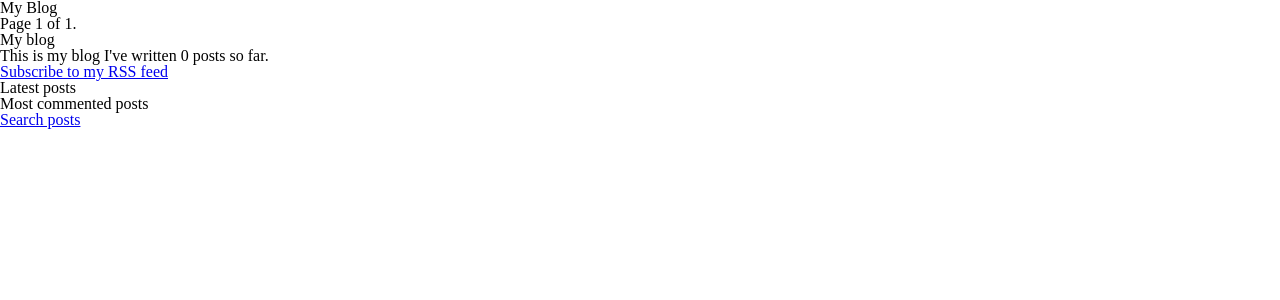
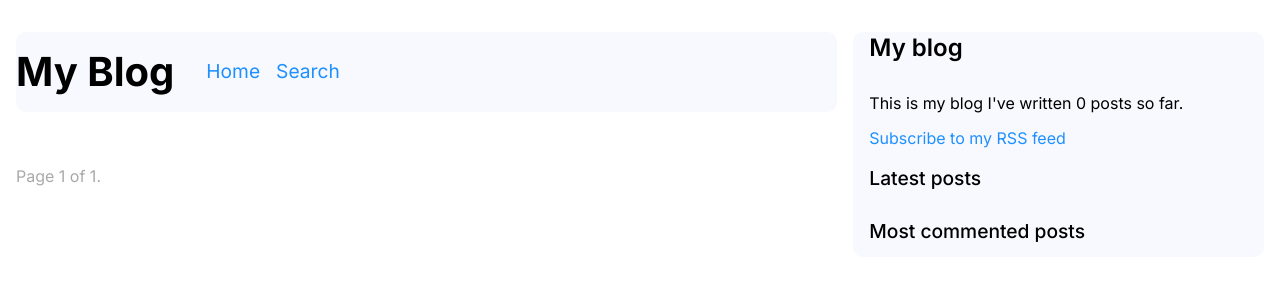
Before and after one commit to coderustle/django-blogapp, a Django app: page / in a window 1280 px wide. Shown: the top 300 px of the page. Run offline with Django 4.2, Linux system fonts and the light colour scheme; data that the repository does not hold is empty.

Commit message:
Update blog list style

```diff
--- a/blog/static/css/blog.css
+++ b/blog/static/css/blog.css
@@ -1,3 +1,10 @@
+@import url('https://fonts.googleapis.com/css2?family=Inter:wght@100;200;300;400;500;600;700;800;900&display=swap');
+
+/*
+ * ===========================================================
+ * CSS Reset
+ * ===========================================================
+ */
 html, body, div, span, applet, object, iframe,
 h1, h2, h3, h4, h5, h6, p, blockquote, pre,
 a, abbr, acronym, address, big, cite, code,
@@ -47,3 +54,144 @@ table {
     border-collapse: collapse;
     border-spacing: 0;
 }
+
+/*
+ * ===========================================================
+ * Element style
+ * ===========================================================
+ */
+body {
+    font-family: 'Inter', sans-serif;
+}
+
+h1 {
+    font-size: 2.5rem;
+    font-weight: 700;
+    line-height: 1.2;
+
+}
+
+h2 {
+    font-size: 1.5rem;
+    font-weight: 600;
+    line-height: 1.3;
+}
+
+h3 {
+    font-size: 1.2rem;
+    font-weight: 500;
+    line-height: 1.3;
+}
+
+a {
+    text-decoration: none;
+    color: dodgerblue;
+}
+p {
+    line-height: 1.4;
+}
+
+/*
+ * ===========================================================
+ * Block style
+ * ===========================================================
+ */
+.content {
+    padding: 2rem 1rem;
+    max-width: 1280px;
+    margin: 0 auto;
+    display: grid;
+    gap: 1rem;
+    grid-auto-columns: minmax(1fr, auto);
+
+}
+
+.content .navbar {
+    display: flex;
+    align-items: center;
+    gap: 2rem;
+    background-color: ghostwhite;
+    border-radius: 10px;
+    padding: 1rem 0;
+    margin-bottom: 1.5rem;
+}
+
+.content .navbar div {
+    display: flex;
+    gap: 1rem;
+}
+
+.content .navbar div a {
+    font-size: 1.2rem;
+}
+
+.content .sidebar {
+    padding: 0 1rem;
+    display: flex;
+    flex-direction: column;
+    gap: 1rem;
+    background-color: ghostwhite;
+    border-radius: 10px;
+}
+
+.content .sidebar h2 {
+    margin-bottom: 1rem;
+}
+
+.content .sidebar h3 {
+    margin-bottom: 0.8rem;
+}
+
+.content .sidebar a {
+    font-size: 1rem;
+}
+
+.content .sidebar ul {
+    display: flex;
+    flex-direction: column;
+    gap: 10px;
+}
+
+.content .sidebar .title {
+    display: flex;
+    flex-direction: column;
+    gap: 0.8rem;
+}
+.content .blog-list-page {
+    display: flex;
+    flex-direction: column;
+    gap: 2rem;
+}
+
+.content .blog-list-page .posts {
+    display: flex;
+    flex-direction: column;
+    gap: 1.8rem;
+}
+
+.content .blog-list-page .posts h2 {
+    margin-bottom: 0.2rem;
+}
+
+.content .blog-list-page .post-metadata {
+    display: flex;
+    align-items: center;
+    gap: 1rem;
+    color: darkgray;
+    margin-bottom: 0.5rem;
+}
+
+.content .pagination {
+    color: darkgray;
+}
+
+/*
+ * ===========================================================
+ * Style for large screens
+ * ===========================================================
+ */
+@media only screen and (min-width: 1024px) {
+    .content {
+        grid-template-columns: 2fr 1fr;
+    }
+}
--- a/blog/templates/blog/_sidebar.html
+++ b/blog/templates/blog/_sidebar.html
@@ -1,5 +1,6 @@
 {% load blog_tags %}
 <div class="sidebar">
+  <div class="title">
     <h2>My blog</h2>
     <p>
       This is my blog
@@ -10,8 +11,13 @@
         Subscribe to my RSS feed
       </a>
     </p>
+  </div>
+
+  <div>
     <h3>Latest posts</h3>
     {% show_latest_posts 3 %}
+  </div>
+  <div>
     <h3>Most commented posts</h3>
     {% get_most_commented_posts as most_commented_posts %}
     <ul>
@@ -21,7 +27,5 @@
         </li>
       {% endfor %}
     </ul>
-    <div>
-        <a href="{% url 'blog:post_search' %}">Search posts</a>
   </div>
 </div>
--- a/blog/templates/blog/base.html
+++ b/blog/templates/blog/base.html
@@ -11,8 +11,15 @@
 </head>
 <body>
 <main>
-  <div class="container">
+  <div class="content">
     <div>
+      <nav class="navbar">
+        <h1>My Blog</h1>
+        <div>
+          <a href="{% url 'blog:post_list' %}">Home</a>
+          <a href="{% url 'blog:post_search' %}">Search</a>
+        </div>
+      </nav>
       {% block content %} {% endblock content %}
     </div>
     {% include "blog/_sidebar.html" %}
--- a/blog/templates/blog/post/latest_posts.html
+++ b/blog/templates/blog/post/latest_posts.html
@@ -1,4 +1,4 @@
-<ul>
+<ul class="latest-posts">
     {% for post in latest_posts %}
         <li>
             <a href="{{ post.get_absolute_url }}">{{ post.title }}</a>
--- a/blog/templates/blog/post/list.html
+++ b/blog/templates/blog/post/list.html
@@ -4,14 +4,20 @@
 {% block title %}My blog{% endblock title %}
 
 {% block content %}
-    <h1>My Blog</h1>
+  <div class="blog-list-page">
     {% if tag %}
       <h2>Posts tagged with "{{ tag.name }}"</h2>
     {% endif %}
+
+    <div class="posts">
       {% for post in posts %}
+        <div>
+          {# Post title #}
           <h2>
             <a href="{{ post.get_absolute_url }}">{{ post.title }}</a>
           </h2>
+          {# Post tags and date #}
+          <div class="post-metadata">
             <p class="tags">Tags:
               {% for tag in post.tags.all %}
                 <a href="{% url "blog:post_list_by_tag" tag.slug %}">
@@ -20,8 +26,14 @@
                 {% if not forloop.last %}, {% endif %}
               {% endfor %}
             </p>
-        <p class="date">Published {{ post.publish }} by {{ post.author }}</p>
+            <div class="post-body">
+              <p class="date">Published {{ post.publish }} by {{ post.author }}</p></div>
+          </div>
+
+          {# Post body #}
           {{ post.body|markdown|truncatewords_html:30 }}
+        </div>
       {% endfor %}
-    {% include "pagination.html" with page=posts %}
+    </div>
+    {% include "pagination.html" with page=posts %}</div>
 {% endblock content %}
```
Lines whose indentation alone changed are shown as unchanged.
